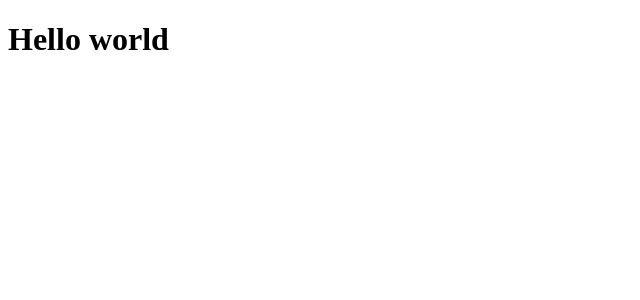
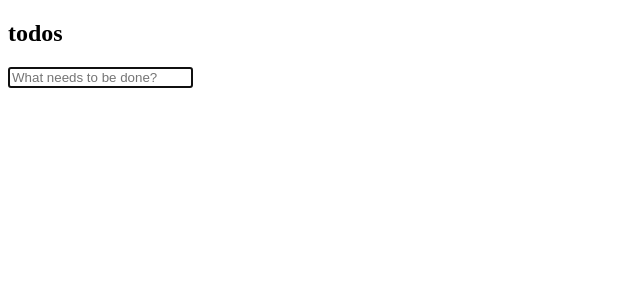
Before and after one commit to segmentationfaulter/todo-mvc, a React (Vite) app: page / in a window 1280 px wide. Shown: the top 300 px of the page, without its empty margins (0-640 px from the left). Built offline with nearby package versions, Linux system fonts and the light colour scheme.

Commit message:
put todos in state

```diff
--- a/src/App.tsx
+++ b/src/App.tsx
@@ -1,8 +1,39 @@
+import { useReducer } from "react";
 
 function App() {
+  const [todos, dispatch] = useReducer(reducer, []);
+  const handleSubmit = (event) => {
+    event.preventDefault();
+    dispatch({
+      type: "ADD_TODO",
+      value: event.target.elements["new-todo"].value,
+    });
+  };
+
   return (
-    <h1>Hello world</h1>
-  )
+    <section className="todoapp">
+      <header className="header">
+        <h1>todos</h1>
+        <form onSubmit={handleSubmit}>
+          <input
+            name="new-todo"
+            className="new-todo"
+            placeholder="What needs to be done?"
+            autoFocus
+          />
+          <input type="submit" hidden />
+        </form>
+      </header>
+    </section>
+  );
 }
 
-export default App
+function reducer(state, action) {
+  switch (action.type) {
+    case "ADD_TODO": {
+      return [{ id: window.crypto.randomUUID(), todo: action.value }, ...state];
+    }
+  }
+}
+
+export default App;
```
